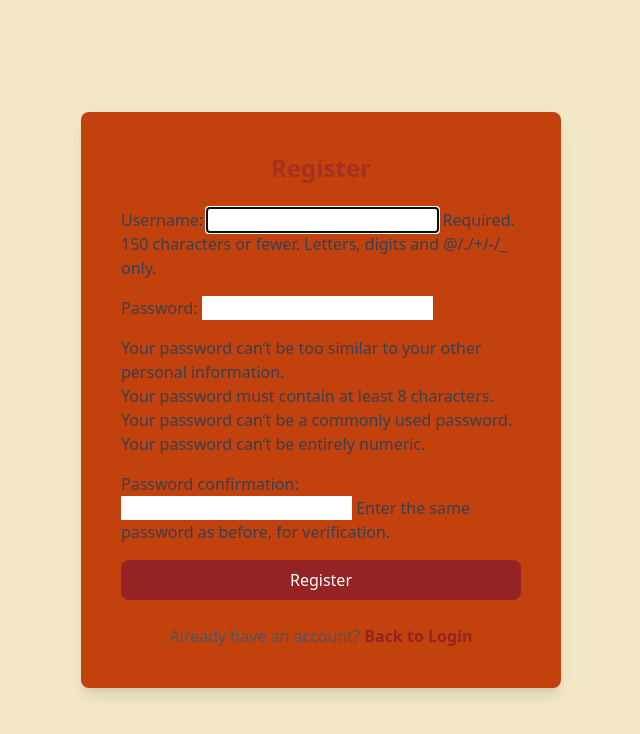
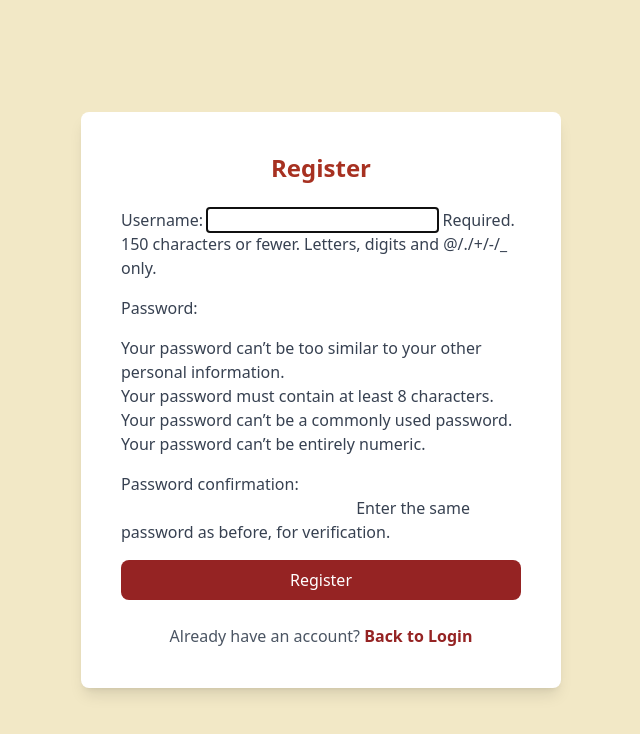
Before and after one commit to mairashasi/shtoree, a Django app: page /register/ in a window 1280 px wide. Shown: the top 734 px of the page, without its empty margins (319-959 px from the left). Run offline with Django 5.2, Linux system fonts and the light colour scheme; some libraries are stand-ins or nearby versions.

Commit message:
finalization tugas 6

```diff
--- a/main/templates/register.html
+++ b/main/templates/register.html
@@ -6,7 +6,7 @@
 
 {% block content %}
 <div class="flex items-center justify-center h-screen">
-    <div class="bg-orange-700 p-10 rounded-lg shadow-lg w-[30rem]">
+    <div class="bg-white p-10 rounded-lg shadow-lg w-[30rem]">
         <h1 class="text-2xl text-[#A73121] font-bold text-center mb-6">Register</h1>
 
         <form method="POST" class="space-y-4">
```
